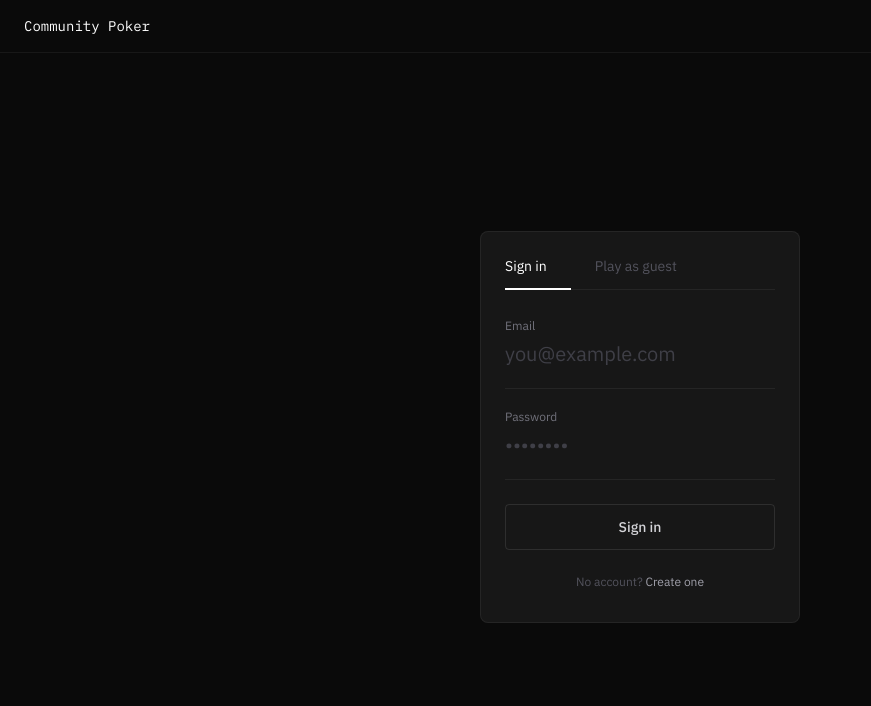
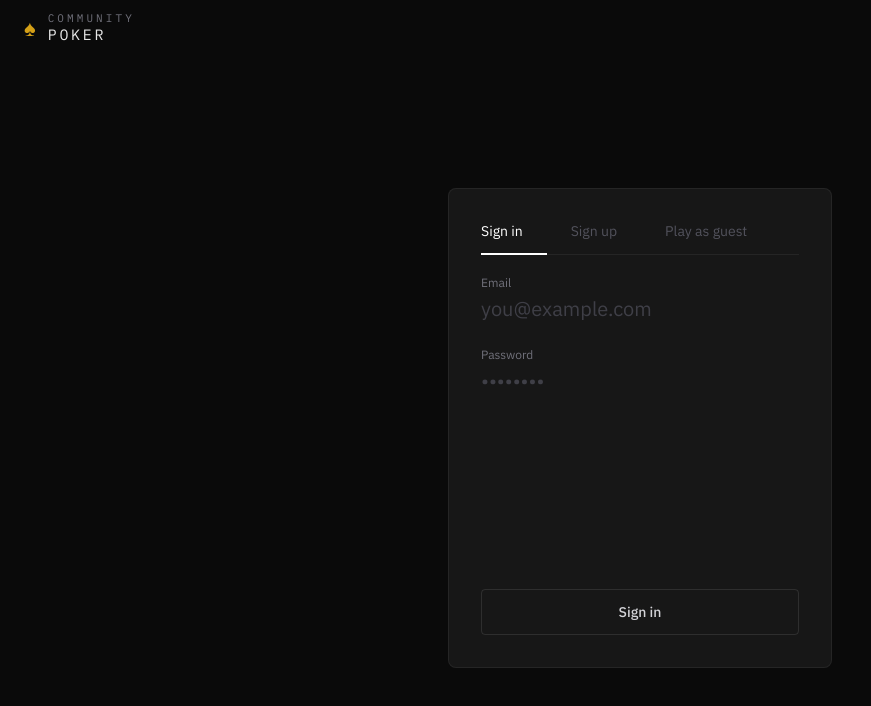
Before and after one commit to rarya618/community-poker, a Next.js app: page /login in a window 1280 px wide. Shown: the top 706 px of the page, without its empty margins (0-871 px from the left). Built offline with nearby package versions, Linux system fonts and the light colour scheme; no server answers.

Commit message:
Updated login screen

```diff
--- a/src/app/(auth)/login/page.tsx
+++ b/src/app/(auth)/login/page.tsx
@@ -1,32 +1,54 @@
 "use client";
 import { useState } from "react";
-import { signInWithEmailAndPassword, signInAnonymously, updateProfile } from "firebase/auth";
+import { signInWithEmailAndPassword, createUserWithEmailAndPassword, signInAnonymously, updateProfile } from "firebase/auth";
 import { ref, set } from "firebase/database";
 import { auth, db } from "@/lib/firebase";
 import { useRouter } from "next/navigation";
-import Link from "next/link";
+
+type Tab = "sign-in" | "sign-up" | "guest";
+
+const TABS: { id: Tab; label: string }[] = [
+  { id: "sign-in", label: "Sign in" },
+  { id: "sign-up", label: "Sign up" },
+  { id: "guest",   label: "Play as guest" },
+];
 
 export default function LoginPage() {
   const router = useRouter();
-  const [tab, setTab] = useState<"sign-in" | "guest">("sign-in");
+  const [tab, setTab] = useState<Tab>("sign-in");
+  const [name, setName] = useState("");
   const [email, setEmail] = useState("");
   const [password, setPassword] = useState("");
   const [guestName, setGuestName] = useState("");
   const [error, setError] = useState("");
   const [loading, setLoading] = useState(false);
 
+  function switchTab(t: Tab) { setTab(t); setError(""); }
+
   async function handleSignIn(e: React.FormEvent) {
     e.preventDefault();
-    setError("");
-    setLoading(true);
+    setError(""); setLoading(true);
     try {
       await signInWithEmailAndPassword(auth, email, password);
       router.replace("/lobby");
     } catch (err) {
       setError(err instanceof Error ? err.message : "Login failed");
-    } finally {
-      setLoading(false);
-    }
+    } finally { setLoading(false); }
+  }
+
+  async function handleSignUp(e: React.FormEvent) {
+    e.preventDefault();
+    setError("");
+    if (name.trim().length < 2) { setError("Name must be at least 2 characters"); return; }
+    setLoading(true);
+    try {
+      const cred = await createUserWithEmailAndPassword(auth, email, password);
+      await updateProfile(cred.user, { displayName: name.trim() });
+      await set(ref(db, `users/${cred.user.uid}`), { name: name.trim(), email });
+      router.replace("/lobby");
+    } catch (err) {
+      setError(err instanceof Error ? err.message : "Sign up failed");
+    } finally { setLoading(false); }
   }
 
   async function handleGuest(e: React.FormEvent) {
@@ -41,101 +63,99 @@ export default function LoginPage() {
       router.replace("/lobby");
     } catch (err) {
       setError(err instanceof Error ? err.message : "Failed to continue as guest");
-    } finally {
-      setLoading(false);
-    }
+    } finally { setLoading(false); }
   }
 
   return (
     <div className="flex h-screen flex-col bg-neutral-950">
-      <header className="flex items-center px-6 py-4 border-b border-white/[0.06]">
-        <span className="font-mono text-white text-sm">Community Poker</span>
+      <header className="flex items-center px-6 py-[13px] shrink-0">
+        <div className="flex items-center gap-3">
+          <span className="font-mono text-[22px] leading-none select-none" style={{ color: "var(--chip-gold)" }}>♠</span>
+          <div className="flex flex-col leading-none gap-[3px]">
+            <span className="font-mono text-[11px] tracking-[0.28em] text-zinc-500 uppercase">Community</span>
+            <span className="font-mono text-[15px] tracking-[0.18em] text-white/90 uppercase">Poker</span>
+          </div>
+        </div>
       </header>
 
       <div className="flex flex-1 items-center justify-center px-8">
-        <div className="w-full max-w-xs flex flex-col gap-0 bg-neutral-900 border border-white/[0.06] rounded-lg px-6 py-2">
+        <div className="w-full max-w-sm flex flex-col bg-neutral-900 border border-white/[0.06] rounded-lg px-8 py-8 h-[480px]">
           {/* Tabs */}
-          <div className="flex gap-0 border-b border-white/[0.06] mb-2 mt-4">
-            <button
-              onClick={() => { setTab("sign-in"); setError(""); }}
-              className={`pb-3 pr-6 text-sm transition-colors border-b-2 -mb-px ${tab === "sign-in" ? "text-white border-white" : "text-zinc-600 border-transparent hover:text-zinc-400"}`}
-            >
-              Sign in
-            </button>
-            <button
-              onClick={() => { setTab("guest"); setError(""); }}
-              className={`pb-3 px-6 text-sm transition-colors border-b-2 -mb-px ${tab === "guest" ? "text-white border-white" : "text-zinc-600 border-transparent hover:text-zinc-400"}`}
-            >
-              Play as guest
-            </button>
+          <div className="flex gap-0 border-b border-white/[0.06]">
+            {TABS.map((t, i) => (
+              <button
+                key={t.id}
+                onClick={() => switchTab(t.id)}
+                className={`pb-3 text-sm transition-all duration-200 border-b-2 -mb-px ${i === 0 ? "pr-6" : "px-6"} ${
+                  tab === t.id ? "text-white border-white" : "text-zinc-600 border-transparent hover:text-zinc-400"
+                }`}
+              >
+                {t.label}
+              </button>
+            ))}
           </div>
 
-          {tab === "sign-in" ? (
-            <form onSubmit={handleSignIn} className="flex flex-col gap-0">
-              <div className="flex flex-col gap-1.5 py-5 border-b border-white/[0.06]">
+          {tab === "sign-in" && (
+            <form onSubmit={handleSignIn} className="flex flex-col flex-1 gap-0 mt-2">
+              <div className="flex flex-col gap-1 py-3">
                 <span className="text-xs text-zinc-500">Email</span>
-                <input
-                  type="email"
-                  value={email}
-                  onChange={e => setEmail(e.target.value)}
-                  placeholder="you@example.com"
-                  required
-                  autoFocus
-                  className="bg-transparent text-xl text-white focus:outline-none placeholder:text-zinc-700 w-full"
-                />
+                <input type="email" value={email} onChange={e => setEmail(e.target.value)}
+                  placeholder="you@example.com" required autoFocus
+                  className="bg-transparent text-xl text-white focus:outline-none placeholder:text-zinc-700 w-full" />
               </div>
-
-              <div className="flex flex-col gap-1.5 py-5 border-b border-white/[0.06]">
+              <div className="flex flex-col gap-1 py-3">
                 <span className="text-xs text-zinc-500">Password</span>
-                <input
-                  type="password"
-                  value={password}
-                  onChange={e => setPassword(e.target.value)}
-                  placeholder="••••••••"
-                  required
-                  className="bg-transparent text-xl text-white focus:outline-none placeholder:text-zinc-700 w-full"
-                />
+                <input type="password" value={password} onChange={e => setPassword(e.target.value)}
+                  placeholder="••••••••" required
+                  className="bg-transparent text-xl text-white focus:outline-none placeholder:text-zinc-700 w-full" />
               </div>
-
-              {error && <p className="text-xs text-red-400/80 pt-4">{error}</p>}
-
-              <button
-                type="submit"
-                disabled={loading}
-                className="mt-6 mb-6 w-full py-3 text-sm font-medium rounded border border-white/10 text-zinc-300 hover:border-white/25 hover:text-white disabled:opacity-30 transition-colors"
-              >
+              {error && <p className="text-xs text-red-400/80 pt-2">{error}</p>}
+              <button type="submit" disabled={loading}
+                className="mt-auto w-full py-3 text-sm font-medium rounded border border-white/10 text-zinc-300 hover:border-white/25 hover:text-white disabled:opacity-30 transition-colors">
                 {loading ? "Signing in…" : "Sign in"}
               </button>
+            </form>
+          )}
 
-              <p className="pb-6 text-center text-xs text-zinc-600">
-                No account?{" "}
-                <Link href="/signup" className="text-zinc-400 hover:text-white transition-colors">
-                  Create one
-                </Link>
-              </p>
+          {tab === "sign-up" && (
+            <form onSubmit={handleSignUp} className="flex flex-col flex-1 gap-0 mt-2">
+              <div className="flex flex-col gap-1 py-3">
+                <span className="text-xs text-zinc-500">Name</span>
+                <input type="text" value={name} onChange={e => setName(e.target.value)}
+                  placeholder="Your poker name" required autoFocus
+                  className="bg-transparent text-xl text-white focus:outline-none placeholder:text-zinc-700 w-full" />
+              </div>
+              <div className="flex flex-col gap-1 py-3">
+                <span className="text-xs text-zinc-500">Email</span>
+                <input type="email" value={email} onChange={e => setEmail(e.target.value)}
+                  placeholder="you@example.com" required
+                  className="bg-transparent text-xl text-white focus:outline-none placeholder:text-zinc-700 w-full" />
+              </div>
+              <div className="flex flex-col gap-1 py-3">
+                <span className="text-xs text-zinc-500">Password</span>
+                <input type="password" value={password} onChange={e => setPassword(e.target.value)}
+                  placeholder="At least 6 characters" minLength={6} required
+                  className="bg-transparent text-xl text-white focus:outline-none placeholder:text-zinc-700 w-full" />
+              </div>
+              {error && <p className="text-xs text-red-400/80 pt-2">{error}</p>}
+              <button type="submit" disabled={loading}
+                className="mt-auto w-full py-3 text-sm font-medium rounded border border-white/10 text-zinc-300 hover:border-white/25 hover:text-white disabled:opacity-30 transition-colors">
+                {loading ? "Creating account…" : "Create account"}
+              </button>
             </form>
-          ) : (
-            <form onSubmit={handleGuest} className="flex flex-col gap-0">
-              <div className="flex flex-col gap-1.5 py-5 border-b border-white/[0.06]">
+          )}
+
+          {tab === "guest" && (
+            <form onSubmit={handleGuest} className="flex flex-col flex-1 gap-0 mt-2">
+              <div className="flex flex-col gap-1 py-3">
                 <span className="text-xs text-zinc-500">Your name</span>
-                <input
-                  type="text"
-                  value={guestName}
-                  onChange={e => setGuestName(e.target.value)}
-                  placeholder="Enter a name"
-                  required
-                  autoFocus
-                  className="bg-transparent text-xl text-white focus:outline-none placeholder:text-zinc-700 w-full"
-                />
+                <input type="text" value={guestName} onChange={e => setGuestName(e.target.value)}
+                  placeholder="Enter a name" required autoFocus
+                  className="bg-transparent text-xl text-white focus:outline-none placeholder:text-zinc-700 w-full" />
               </div>
-
-              {error && <p className="text-xs text-red-400/80 pt-4">{error}</p>}
-
-              <button
-                type="submit"
-                disabled={loading || guestName.trim().length < 2}
-                className="mt-6 mb-6 w-full py-3 text-sm font-medium rounded border border-white/10 text-zinc-300 hover:border-white/25 hover:text-white disabled:opacity-30 transition-colors"
-              >
+              {error && <p className="text-xs text-red-400/80 pt-2">{error}</p>}
+              <button type="submit" disabled={loading || guestName.trim().length < 2}
+                className="mt-auto w-full py-3 text-sm font-medium rounded border border-white/10 text-zinc-300 hover:border-white/25 hover:text-white disabled:opacity-30 transition-colors">
                 {loading ? "Continuing…" : "Continue"}
               </button>
             </form>
--- a/src/app/(auth)/signup/page.tsx
+++ b/src/app/(auth)/signup/page.tsx
@@ -1,100 +1,5 @@
-"use client";
-import { useState } from "react";
-import { createUserWithEmailAndPassword, updateProfile } from "firebase/auth";
-import { ref, set } from "firebase/database";
-import { auth, db } from "@/lib/firebase";
-import { useRouter } from "next/navigation";
-import Link from "next/link";
+import { redirect } from "next/navigation";
 
 export default function SignupPage() {
-  const router = useRouter();
-  const [name, setName] = useState("");
-  const [email, setEmail] = useState("");
-  const [password, setPassword] = useState("");
-  const [error, setError] = useState("");
-  const [loading, setLoading] = useState(false);
-
-  async function handleSubmit(e: React.FormEvent) {
-    e.preventDefault();
-    setError("");
-    if (name.trim().length < 2) { setError("Name must be at least 2 characters"); return; }
-    setLoading(true);
-    try {
-      const cred = await createUserWithEmailAndPassword(auth, email, password);
-      await updateProfile(cred.user, { displayName: name.trim() });
-      await set(ref(db, `users/${cred.user.uid}`), { name: name.trim(), email });
-      router.replace("/lobby");
-    } catch (err) {
-      setError(err instanceof Error ? err.message : "Sign up failed");
-    } finally {
-      setLoading(false);
-    }
-  }
-
-  return (
-    <div className="flex h-screen flex-col bg-neutral-950">
-      <header className="flex items-center px-6 py-4 border-b border-white/[0.06]">
-        <span className="font-mono text-white text-sm">Community Poker</span>
-      </header>
-
-      <div className="flex flex-1 items-center justify-center px-8">
-        <form onSubmit={handleSubmit} className="w-full max-w-xs flex flex-col gap-0 bg-neutral-900 border border-white/[0.06] rounded-lg px-6 py-2">
-          <div className="flex flex-col gap-1.5 py-5 border-b border-white/[0.06]">
-            <span className="text-xs text-zinc-500">Name</span>
-            <input
-              type="text"
-              value={name}
-              onChange={e => setName(e.target.value)}
-              placeholder="Your poker name"
-              required
-              autoFocus
-              className="bg-transparent text-xl text-white focus:outline-none placeholder:text-zinc-700 w-full"
-            />
-          </div>
-
-          <div className="flex flex-col gap-1.5 py-5 border-b border-white/[0.06]">
-            <span className="text-xs text-zinc-500">Email</span>
-            <input
-              type="email"
-              value={email}
-              onChange={e => setEmail(e.target.value)}
-              placeholder="you@example.com"
-              required
-              className="bg-transparent text-xl text-white focus:outline-none placeholder:text-zinc-700 w-full"
-            />
-          </div>
-
-          <div className="flex flex-col gap-1.5 py-5 border-b border-white/[0.06]">
-            <span className="text-xs text-zinc-500">Password</span>
-            <input
-              type="password"
-              value={password}
-              onChange={e => setPassword(e.target.value)}
-              placeholder="At least 6 characters"
-              minLength={6}
-              required
-              className="bg-transparent text-xl text-white focus:outline-none placeholder:text-zinc-700 w-full"
-            />
-          </div>
-
-          {error && <p className="text-xs text-red-400/80 pt-4">{error}</p>}
-
-          <button
-            type="submit"
-            disabled={loading}
-            className="mt-6 mb-6 w-full py-3 text-sm font-medium rounded border border-white/10 text-zinc-300 hover:border-white/25 hover:text-white disabled:opacity-30 transition-colors"
-          >
-            {loading ? "Creating account…" : "Create account"}
-          </button>
-
-          <p className="pb-6 text-center text-xs text-zinc-600">
-            Already have an account?{" "}
-            <Link href="/login" className="text-zinc-400 hover:text-white transition-colors">
-              Sign in
-            </Link>
-          </p>
-        </form>
-      </div>
-    </div>
-  );
+  redirect("/login");
 }
```
